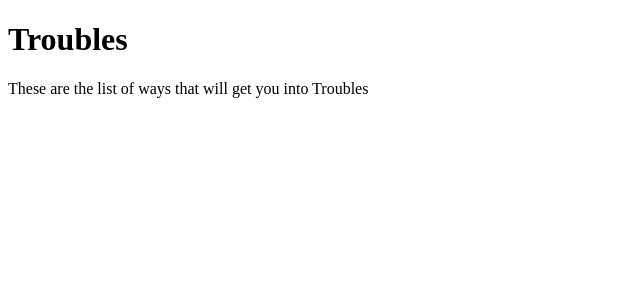
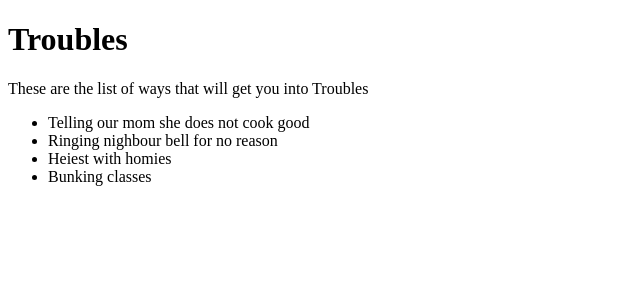
Before and after one commit to kalviumcommunity/S52_Truble, a React (Vite) app in the folder client/Trouble/: page / in a window 1280 px wide. Shown: the top 300 px of the page, without its empty margins (0-640 px from the left). Built offline with nearby package versions, Linux system fonts and the light colour scheme.

Commit message:
rendered data

```diff
--- a/client/Trouble/src/Components/Home.jsx
+++ b/client/Trouble/src/Components/Home.jsx
@@ -1,8 +1,18 @@
+import data from './data.json'
 const Home=()=>{
     return(
         <div>
             <h1>Troubles</h1>
             <p>These are the list of ways that will get you into Troubles</p>
+            <ul>
+                {
+                    data.map((eachdata)=>{
+                        return(
+                            <li key={eachdata.id}>{eachdata.trouble}</li>
+                        )
+                    })
+                }
+            </ul>
         </div>
     )
 }
--- /dev/null
+++ b/client/Trouble/src/Components/data.json
@@ -0,0 +1,18 @@
+[
+    {
+        "id": 1,
+        "trouble": "Telling our mom she does not cook good "
+    },
+    {
+        "id": 2,
+        "trouble": "Ringing nighbour bell for no reason  "
+    },
+    {
+        "id": 3,
+        "trouble": "Heiest with homies "
+    },
+    {
+        "id": 4,
+        "trouble": "Bunking classes "
+    }
+]
```
